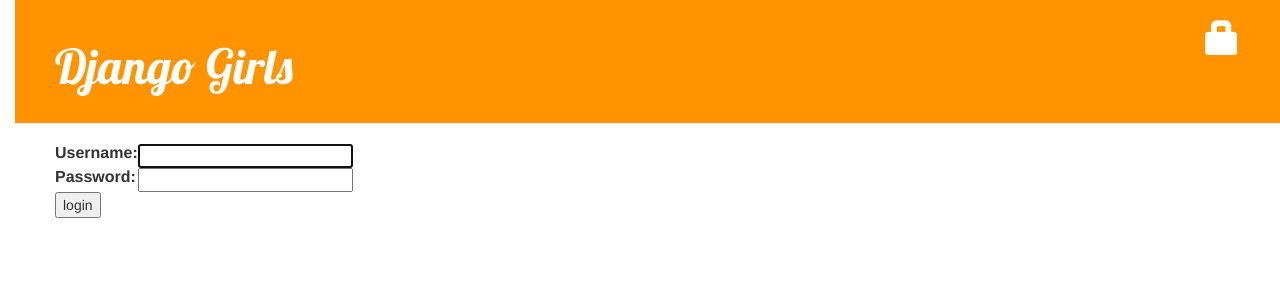
After one commit to lisandrofernandez/my-first-blog, a Django app: page /accounts/login/ in a window 1280 px wide. The commit adds this page. Shown: the top 300 px of the page. Run offline with Django 3.2, Linux system fonts and the light colour scheme; some libraries are stand-ins or nearby versions.

Commit message:
Secure the website

```diff
--- a/blog/templates/blog/base.html
+++ b/blog/templates/blog/base.html
@@ -10,16 +10,19 @@
     <body>
         <div class="page-header">
             {% if user.is_authenticated %}
-                <a href="{% url 'post_new' %}" class="top-menu"><span class="glyphicon glyphicon-plus"></span></a>
-                <a href="{% url 'post_draft_list' %}" class="top-menu"><span class="glyphicon glyphicon-edit"></span></a>
+            <a href="{% url 'post_new' %}" class="top-menu"><span class="glyphicon glyphicon-plus"></span></a>
+            <a href="{% url 'post_draft_list' %}" class="top-menu"><span class="glyphicon glyphicon-edit"></span></a>
+            <p class="top-menu">Hello {{ user.username }}<small>(<a href="{% url 'logout' %}">Log out</a>)</small></p>
+            {% else %}
+            <a href="{% url 'login' %}" class="top-menu"><span class="glyphicon glyphicon-lock"></span></a>
             {% endif %}
-            <h1><a href="/">Django Girls Blog</a></h1>
+            <h1><a href="{% url 'blog.views.post_list' %}">Django Girls</a></h1>
         </div>
-        <div class="content container">
+        <div class="content">
             <div class="row">
                 <div class="col-md-8">
-                    {% block content %}
-                    {% endblock %}
+                {% block content %}
+                {% endblock %}
                 </div>
             </div>
         </div>
--- /dev/null
+++ b/blog/templates/registration/login.html
@@ -0,0 +1,26 @@
+{% extends "blog/base.html" %}
+
+{% block content %}
+
+{% if form.errors %}
+<p>Your username and password didn't match. Please try again.</p>
+{% endif %}
+
+<form method="post" action="{% url 'login' %}">
+{% csrf_token %}
+<table>
+<tr>
+    <td>{{ form.username.label_tag }}</td>
+    <td>{{ form.username }}</td>
+</tr>
+<tr>
+    <td>{{ form.password.label_tag }}</td>
+    <td>{{ form.password }}</td>
+</tr>
+</table>
+
+<input type="submit" value="login" />
+<input type="hidden" name="next" value="{{ next }}" />
+</form>
+
+{% endblock %}
--- a/blog/views.py
+++ b/blog/views.py
@@ -1,3 +1,4 @@
+from django.contrib.auth.decorators import login_required
 from django.shortcuts import render, get_object_or_404, redirect
 from django.utils import timezone
 from .models import Post
@@ -11,6 +12,7 @@
     post = get_object_or_404(Post, pk=primary_key)
     return render(request, 'blog/post_detail.html', {'post': post})
 
+@login_required
 def post_new(request):
     if request.method == "POST":
         form = PostForm(request.POST)
@@ -23,6 +25,7 @@
         form = PostForm()
     return render(request, 'blog/post_edit.html', {'form': form})
 
+@login_required
 def post_edit(request, primary_key):
     post = get_object_or_404(Post, pk=primary_key)
     if request.method == "POST":
@@ -37,10 +40,12 @@
         form = PostForm(instance=post)
     return render(request, 'blog/post_edit.html', {'form': form})
 
+@login_required
 def post_draft_list(request):
     posts = Post.objects.filter(published_date__isnull=True).order_by('created_date')
     return render(request, 'blog/post_draft_list.html', {'posts': posts})
 
+@login_required
 def post_publish(request, primary_key):
     post = get_object_or_404(Post, pk=primary_key)
     post.publish()
--- a/mysite/settings.py
+++ b/mysite/settings.py
@@ -98,6 +98,11 @@
 USE_TZ = True
 
 
+# Login
+
+LOGIN_REDIRECT_URL = '/'
+
+
 # Static files (CSS, JavaScript, Images)
 # https://docs.djangoproject.com/en/1.8/howto/static-files/
 
--- a/mysite/urls.py
+++ b/mysite/urls.py
@@ -1,5 +1,9 @@
+import django.contrib.auth.views
 from django.conf.urls import include, url
 from django.contrib import admin
+
+
+admin.autodiscover()
 
 urlpatterns = [
     # Examples:
@@ -7,5 +11,7 @@
     # url(r'^blog/', include('blog.urls')),
 
     url(r'^admin/', include(admin.site.urls)),
+    url(r'^accounts/login/$', django.contrib.auth.views.login, name='login'),
+    url(r'^accounts/logout/$', django.contrib.auth.views.logout, name='logout', kwargs={'next_page': '/'}),
     url(r'', include('blog.urls')),
 ]
```
